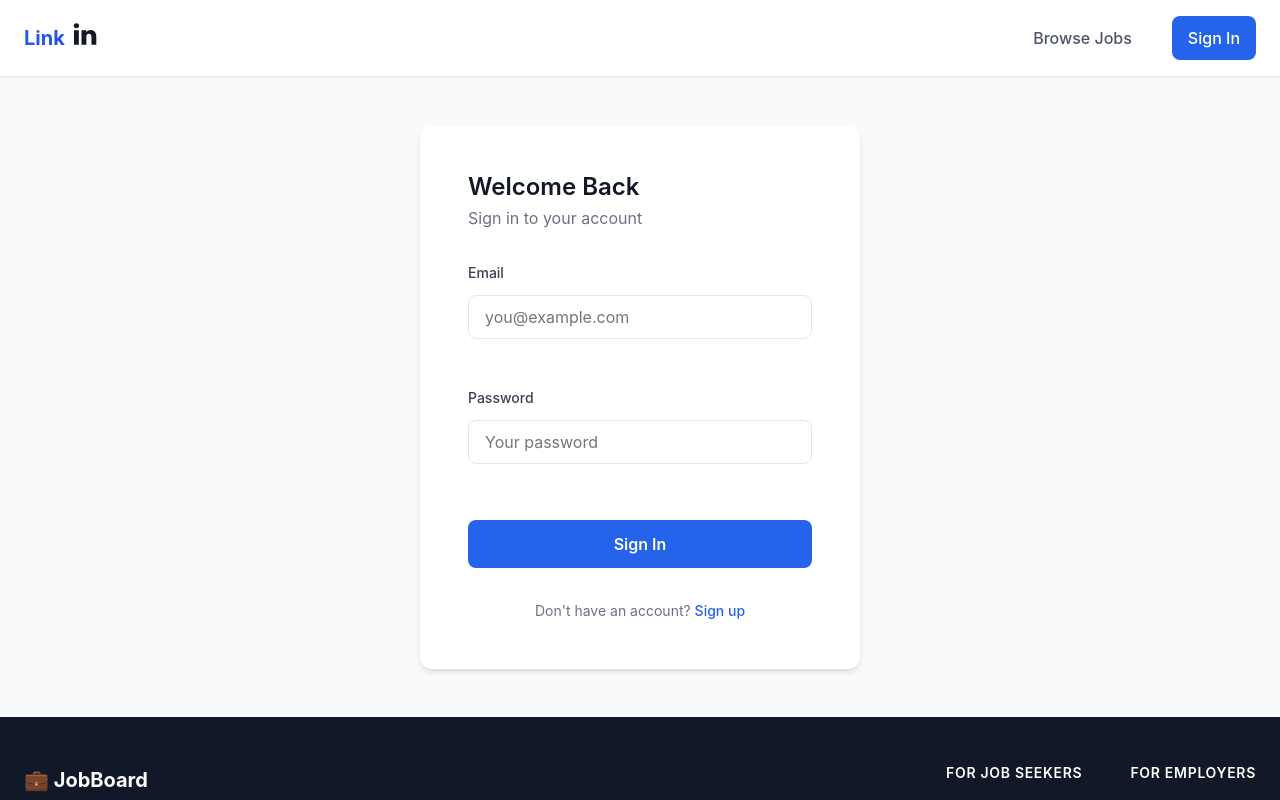
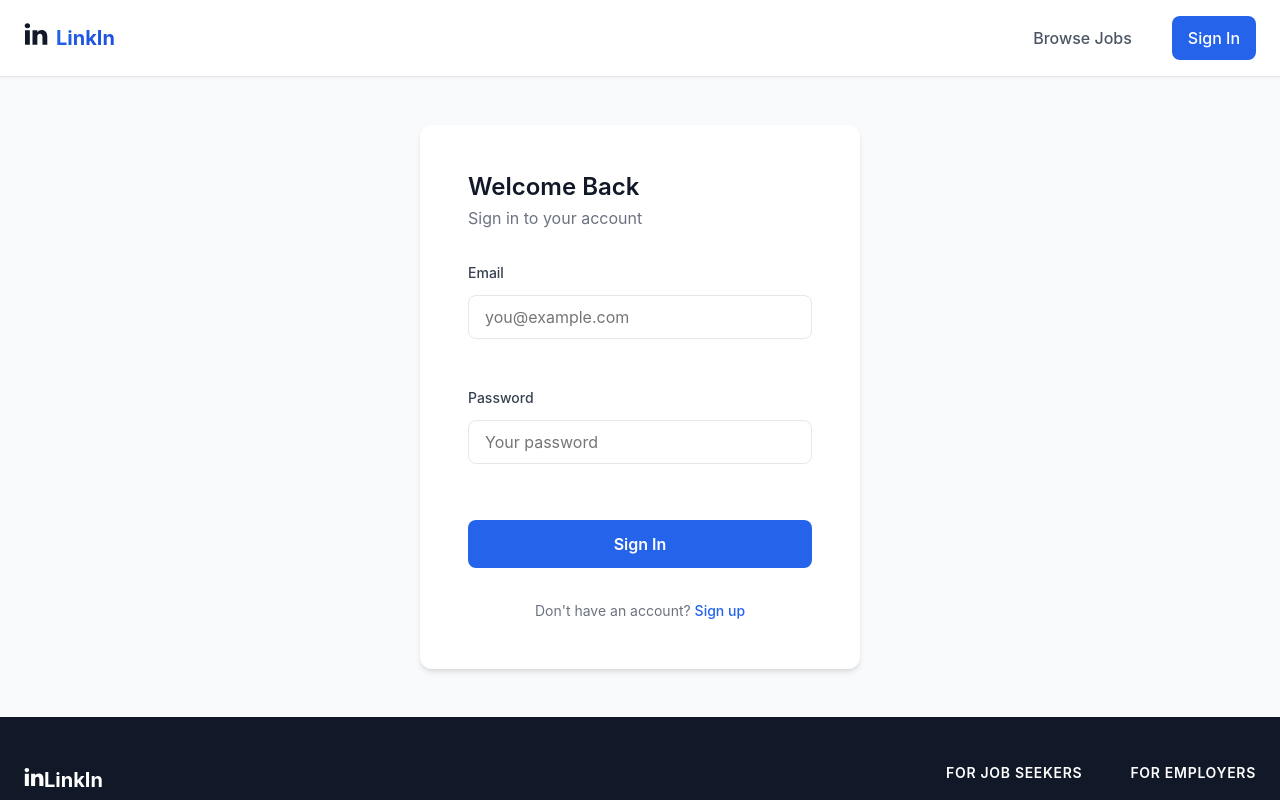
Before and after one commit to NITESH0942/GLOBALCO-assessment, a React (Vite) app in the folder frontend/: page /login in a window 1280 px wide. Shown: the top 800 px of the page. Built offline with nearby package versions, Linux system fonts and the light colour scheme.

Commit message:
some minor changes

```diff
--- a/frontend/src/components/Footer.jsx
+++ b/frontend/src/components/Footer.jsx
@@ -1,4 +1,5 @@
 import './Footer.css';
+import { TfiLinkedin } from "react-icons/tfi";
 
 function Footer() {
   const currentYear = new Date().getFullYear();
@@ -8,7 +9,7 @@ function Footer() {
       <div className="footer-container">
         <div className="footer-content">
           <div className="footer-brand">
-            <span className="footer-logo">💼 JobBoard</span>
+            <span className="footer-logo"><TfiLinkedin />LinkIn</span>
             <p className="footer-tagline">Find your dream job or hire top talent</p>
           </div>
           <div className="footer-links">
--- a/frontend/src/components/Navbar.jsx
+++ b/frontend/src/components/Navbar.jsx
@@ -10,8 +10,8 @@ function Navbar() {
     <nav className="navbar">
       <div className="navbar-container">
         <Link to="/" className="navbar-logo">
-          <span className="logo-text">Link</span>
           <span className="logo-icon"><TfiLinkedin /></span>
+          <span className="logo-text">LinkIn</span>
         </Link>
         <div className="navbar-links">
           <Link to="/" className="nav-link">Browse Jobs</Link>
```
